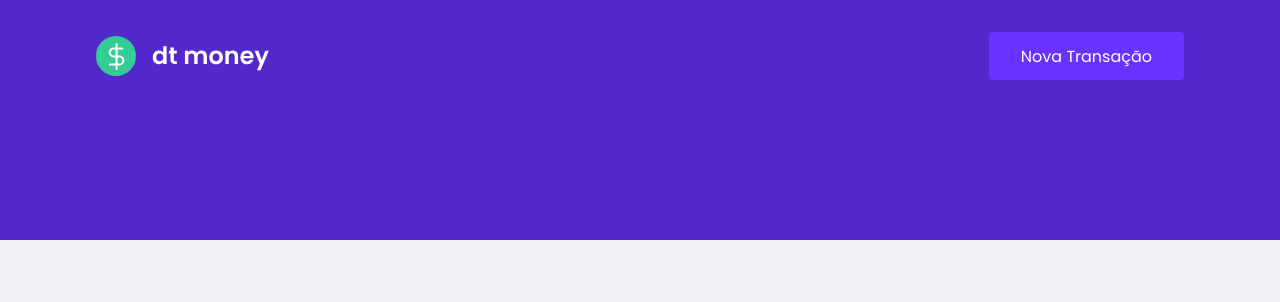
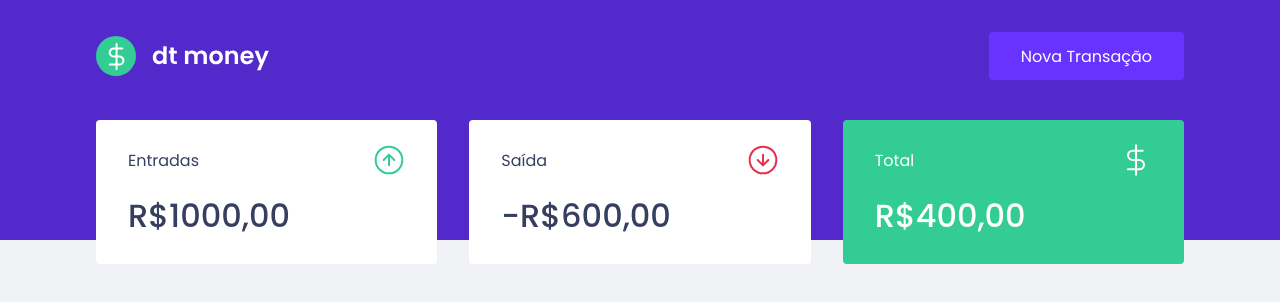
Before and after one commit to valdir-ti/dt-money, a React (Create React App) app: page / in a window 1280 px wide. Shown: the top 302 px of the page. Built offline with nearby package versions, Linux system fonts and the light colour scheme.

Commit message:
feat: component summary

```diff
--- a/public/index.html
+++ b/public/index.html
@@ -8,7 +8,7 @@
         <link rel="icon" type="image/png" href="/favicon.png">
         <meta name="viewport" content="width=device-width, initial-scale=1.0">
         <link rel="preconnect" href="https://fonts.googleapis.com">
-        <link href="https://fonts.googleapis.com/css2?family=Poppins:wght@400;600&display=swap" rel="stylesheet">
+        <link href="https://fonts.googleapis.com/css2?family=Poppins:wght@400;500;600&display=swap" rel="stylesheet">
 
         <title>DT Money</title>
     </head>
--- a/src/App.tsx
+++ b/src/App.tsx
@@ -1,12 +1,14 @@
 import { GlobalStyle } from './styles/global';
 
 import { Header } from './components/Header';
+import { Dashboard } from './components/Dashboard';
 
 export function App() {
   return (
     <>
       <GlobalStyle />
       <Header />
+      <Dashboard />
     </>
   );
 }
--- /dev/null
+++ b/src/components/Dashboard/index.tsx
@@ -0,0 +1,10 @@
+import { Summary } from "../Summary";
+import { Container } from "./styles";
+
+export function Dashboard() {
+  return (
+    <Container>
+        <Summary />
+    </Container>
+  )
+}
--- /dev/null
+++ b/src/components/Dashboard/styles.ts
@@ -0,0 +1,7 @@
+import styled from "styled-components";
+
+export const Container = styled.main`
+    max-width: 1120px;
+    margin: 0 auto;
+    padding: 2.5rem 1rem;
+`;
--- /dev/null
+++ b/src/components/Summary/index.tsx
@@ -0,0 +1,33 @@
+import { Container } from "./styles";
+
+import IncomeIcon from '../../assets/income.svg'
+import OutcomeIcon from '../../assets/outcome.svg'
+import TotalIcon from '../../assets/total.svg'
+
+export function Summary() {
+  return (
+    <Container>
+        <div>
+            <header>
+                <p>Entradas</p>
+                <img src={IncomeIcon} alt="Entradas" />
+            </header>
+            <strong>R$1000,00</strong>
+        </div>
+        <div>
+            <header>
+                <p>Saída</p>
+                <img src={OutcomeIcon} alt="Saídas" />
+            </header>
+            <strong>-R$600,00</strong>
+        </div>
+        <div className="backgound-highlight">
+            <header>
+                <p>Total</p>
+                <img src={TotalIcon} alt="Total" />
+            </header>
+            <strong>R$400,00</strong>
+        </div>
+    </Container>
+  )
+}
--- /dev/null
+++ b/src/components/Summary/styles.ts
@@ -0,0 +1,34 @@
+import styled from "styled-components";
+
+export const Container = styled.div`
+    display: grid;
+    grid-template-columns: repeat(3, 1fr);
+    gap: 2rem;
+    margin-top: -10rem;
+
+    div {
+        background-color: var(--shape);
+        padding: 1.5rem 2rem;
+        border-radius: 0.25rem;
+        color: var(--text-title);
+
+        header {
+            display: flex;
+            align-items: center;
+            justify-content: space-between;
+        }
+
+        strong {
+            display: block;
+            margin-top: 1rem;
+            font-size: 2rem;
+            font-weight: 500;
+            line-height: 3rem;
+        }
+
+        &.backgound-highlight {
+            background-color: var(--green);
+            color: var(--shape);
+        }
+    }
+`
--- a/src/styles/global.ts
+++ b/src/styles/global.ts
@@ -4,14 +4,15 @@
     :root {
         --shape: #FFF;
 
-        --background: #f0f2f5;
-        --red: #e52e4d;
+        --background: #F0F2F5;
+        --red: #E52E4d;
+        --green: #33CC95;
         --blue: #5429cc;
 
         --blue-light: #6933ff;
 
         --text-title: #363F5F;
-        --text-body: #969cb3;
+        --text-body: #969CB3;
     }
 
     * {
```
